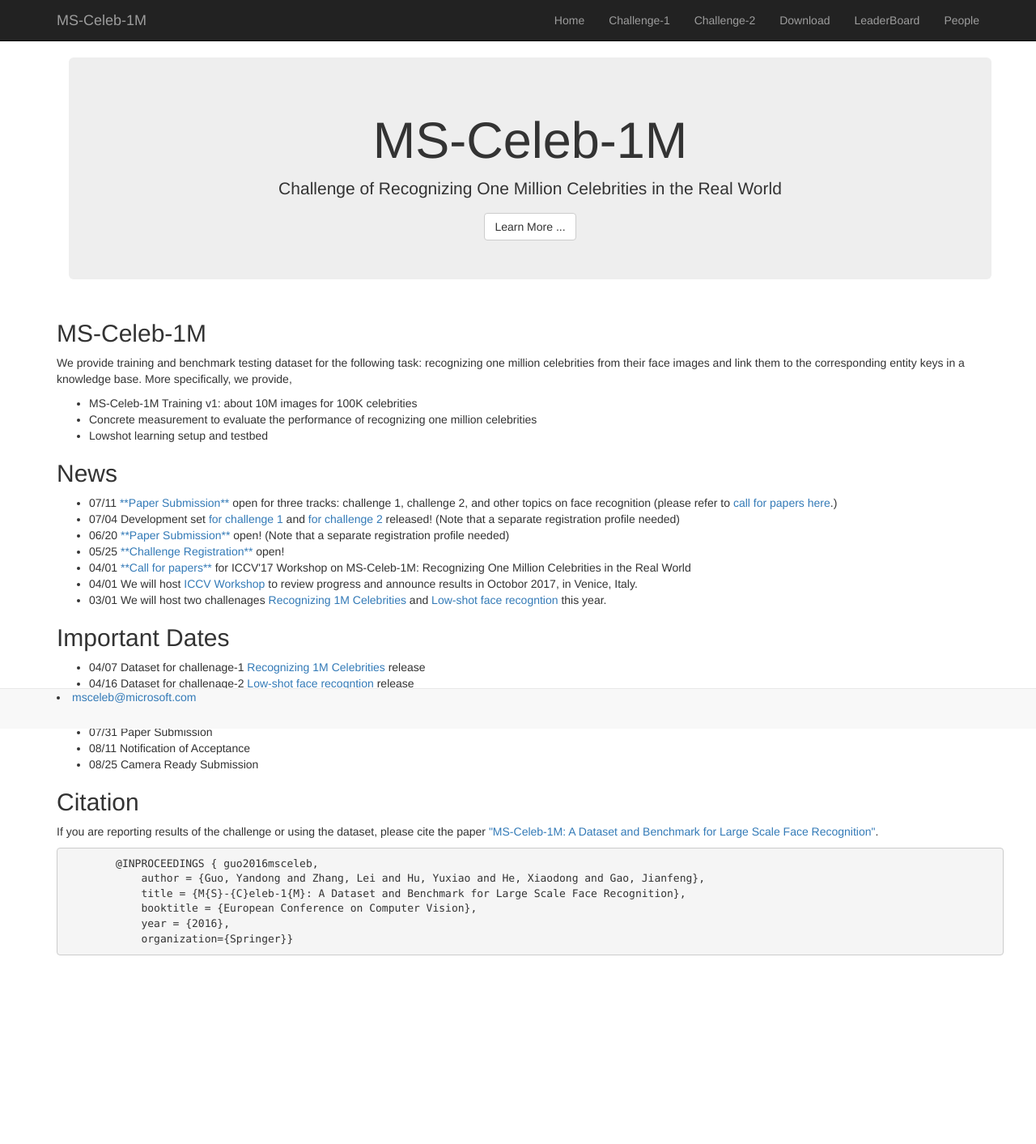
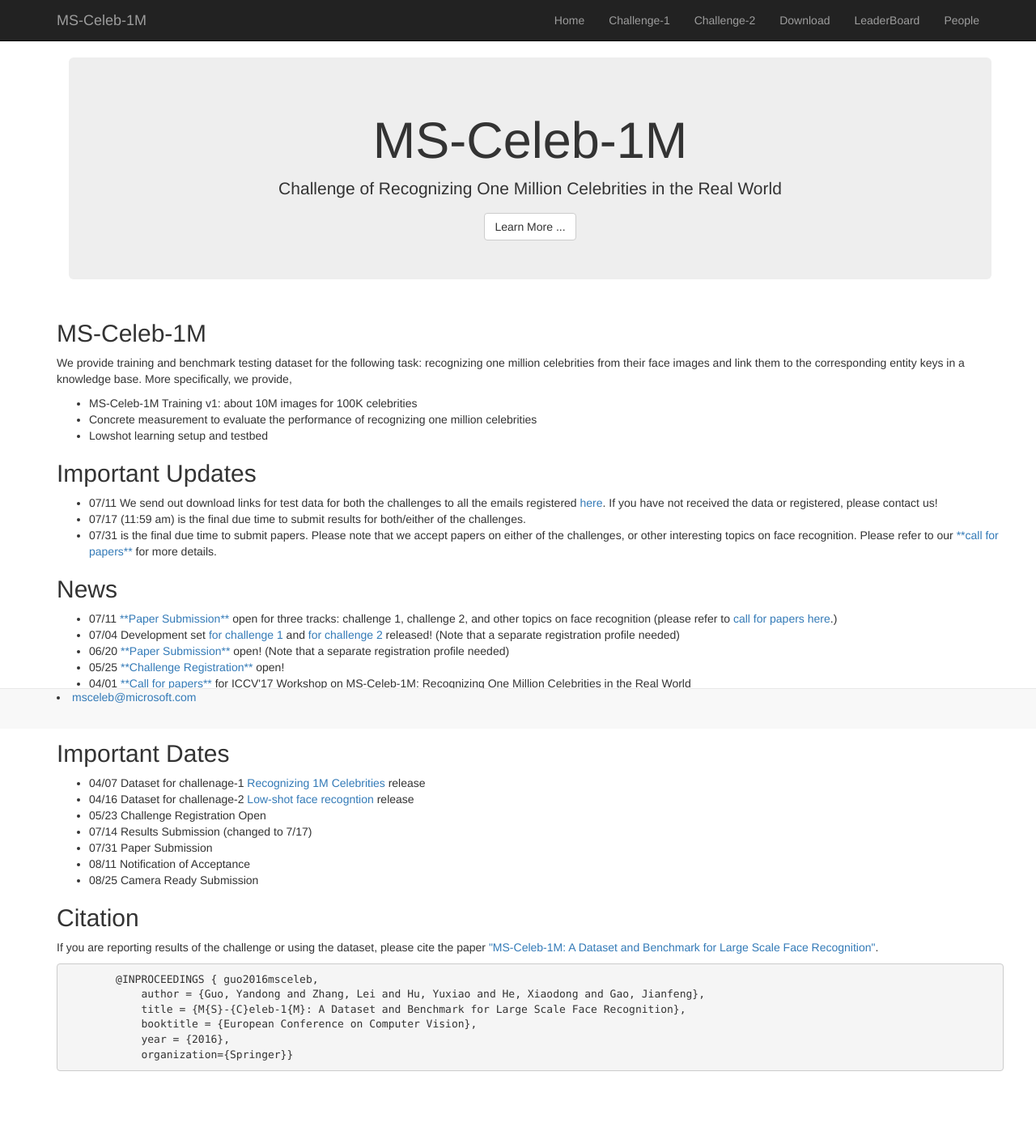
Before and after one commit to vardhman1996/msceleb.github.io, a Jekyll site: the page built from index.html, in a window 1280 px wide. Shown: the whole page at 81% size. Built offline with Jekyll 4.4.1, drawn with Linux system fonts in a browser that asks for light colours; nearby versions of some CDN libraries; before the commit the page ends 1270 px from its top, so only the background shows below that.

Commit message:
Important updates.

```diff
--- a/index.html
+++ b/index.html
@@ -19,6 +19,12 @@
             <li>Concrete measurement to evaluate the performance of recognizing one million celebrities</li>
             <li>Lowshot learning setup and testbed</li>
         </ul>
+        <h2 id="Important Updates">Important Updates</h2>
+        <ul>
+            <li>07/11 We send out download links for test data for both the challenges to all the emails registered <a href="http://imhub-eastus2.cloudapp.net:9999"> here</a>. If you have not received the data or registered, please contact us!</li>
+            <li>07/17 (11:59 am) is the final due time to submit results for both/either of the challenges.</li>
+            <li>07/31 is the final due time to submit papers. Please note that we accept papers on either of the challenges, or other interesting topics on face recognition. Please refer to our <a href="https://www.microsoft.com/en-us/research/wp-content/uploads/2017/04/ICCVWorkshop-CFP.pdf">**call for papers**</a> for more details.  </li>
+</ul>
         <h2 id="News">News</h2>
         <ul>
             <li>07/11 <a href="https://cmt3.research.microsoft.com/MSCELEB1MW2017">**Paper Submission**</a> open for three tracks: challenge 1, challenge 2, and other topics on face recognition (please refer to <a href="https://www.microsoft.com/en-us/research/wp-content/uploads/2017/04/ICCVWorkshop-CFP.pdf"> call for papers here</a>.)</li>
@@ -34,7 +40,7 @@
             <li>04/07 Dataset for challenage-1 <a href="\celeb1m\1m">Recognizing 1M Celebrities</a> release </li>
             <li>04/16 Dataset for challenage-2 <a href="\challenge2\2017">Low-shot face recogntion</a> release </li>
             <li>05/23 Challenge Registration Open</li>
-            <li>07/14 Results Submission</li>
+            <li>07/14 Results Submission (changed to 7/17)</li>
             <li>07/31 Paper Submission</li>
             <li>08/11 Notification of Acceptance</li>
             <li>08/25 Camera Ready Submission</li>
```
